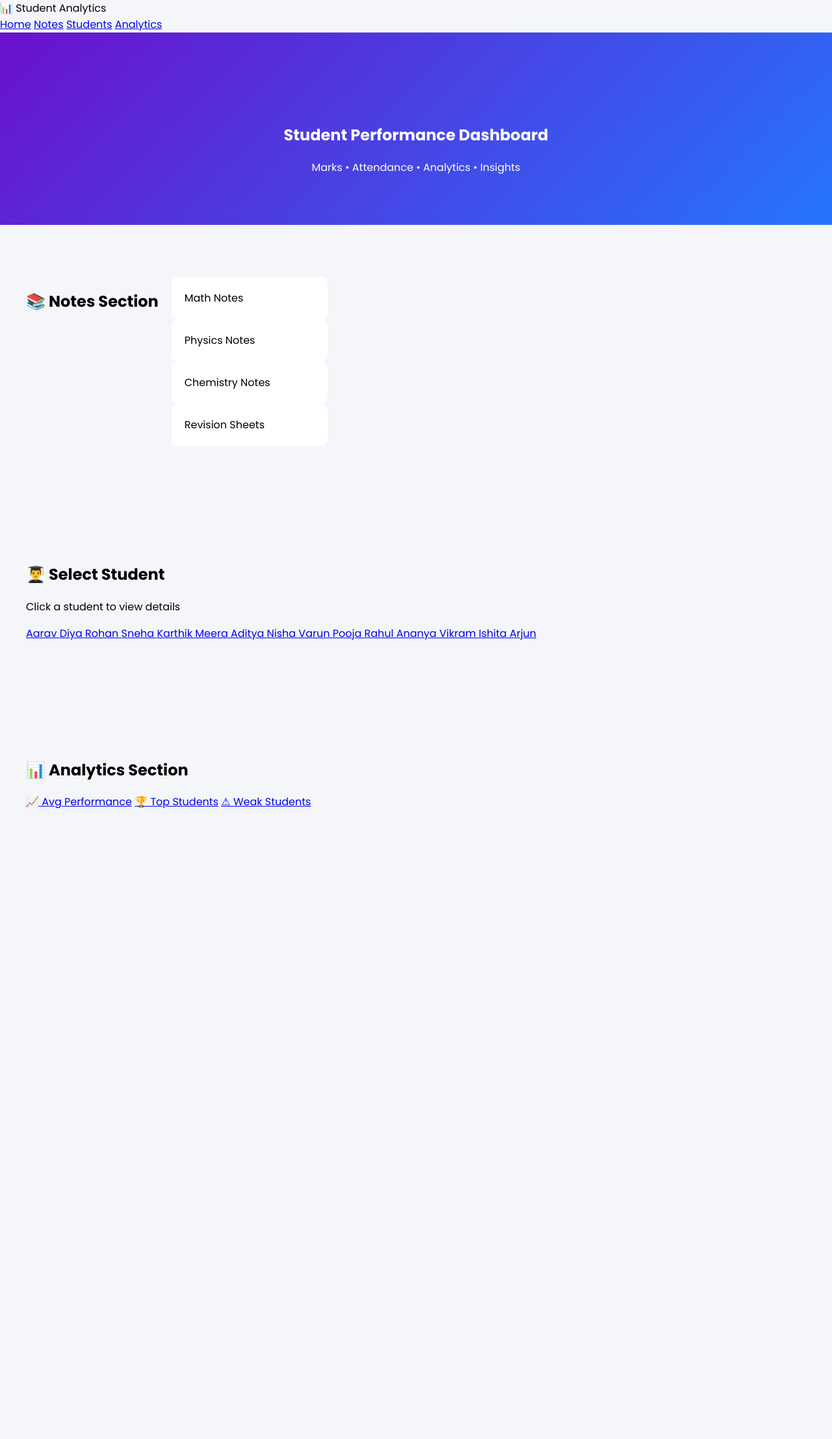
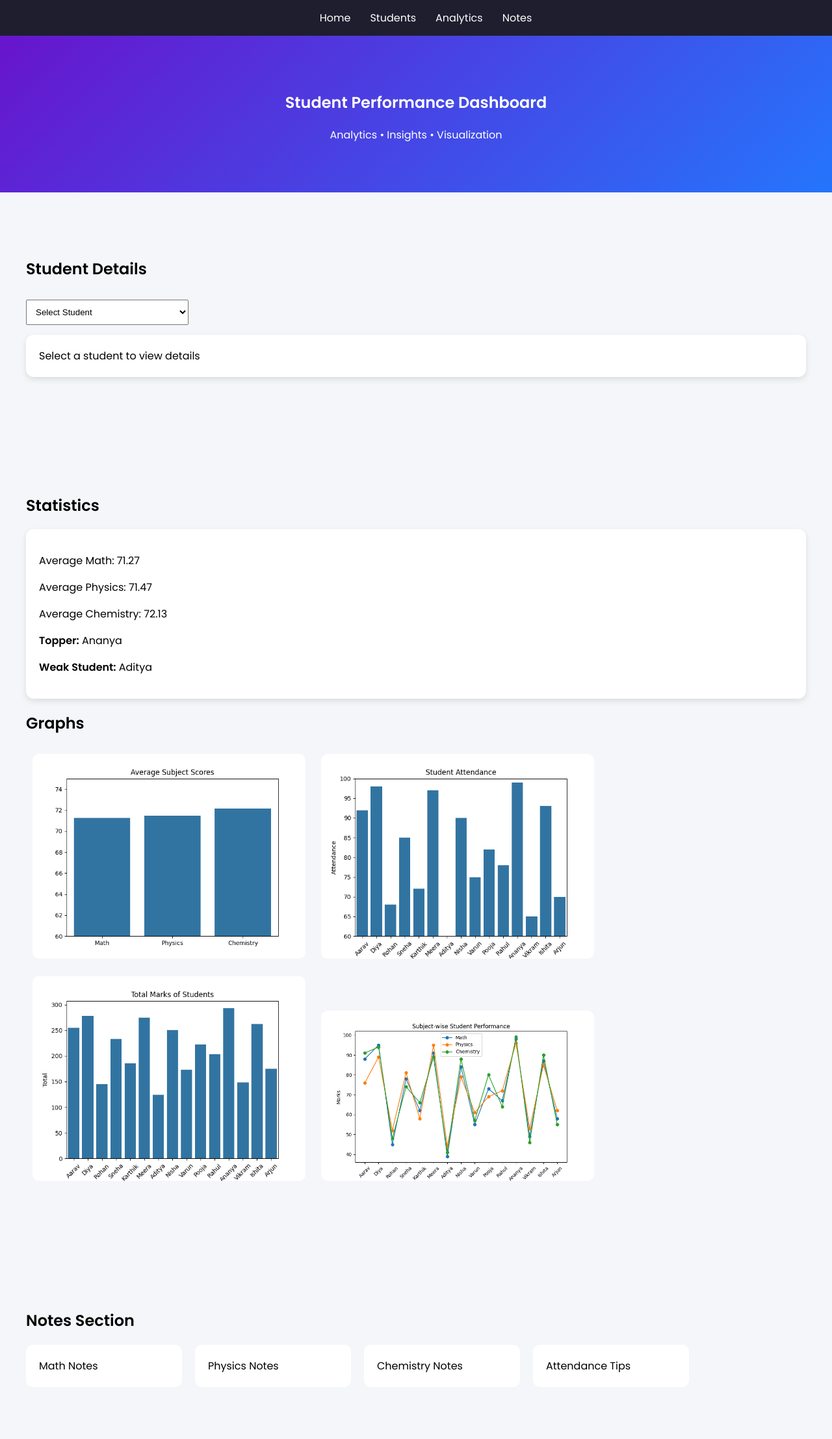
Before and after one commit to vidyansl18-ops/student-performance-analytics, a Flask app: page / in a window 1280 px wide. Shown: the whole page at 65% size. Before the commit the page ends 1244 px from the top, so only its background shows below. Run offline with Flask 3, Linux system fonts and the light colour scheme.

Commit message:
Update index.html

```diff
--- a/templates/index.html
+++ b/templates/index.html
@@ -1,67 +1,104 @@
 <!DOCTYPE html>
 <html>
 <head>
-    <title>Student Performance Dashboard</title>
+    <title>Student Performance Analytics</title>
 
-    <link href="https://fonts.googleapis.com/css2?family=Poppins:wght@300;400;600;700&display=swap" rel="stylesheet">
+    <!-- Google Font -->
+    <link href="https://fonts.googleapis.com/css2?family=Poppins:wght@300;400;600&display=swap" rel="stylesheet">
+
     <link rel="stylesheet" href="{{ url_for('static', filename='style.css') }}">
+
 </head>
 
 <body>
 
-<header>
-    <div class="logo">📊 Student Analytics</div>
+<!-- NAVBAR -->
+<div class="navbar">
+    <a href="#home">Home</a>
+    <a href="#students">Students</a>
+    <a href="#analytics">Analytics</a>
+    <a href="#notes">Notes</a>
+</div>
 
-    <nav>
-        <a href="#home">Home</a>
-        <a href="#notes">Notes</a>
-        <a href="#students">Students</a>
-        <a href="#analytics">Analytics</a>
-    </nav>
-</header>
-
-<!-- HOME -->
+<!-- HERO -->
 <section id="home" class="hero">
     <h1>Student Performance Dashboard</h1>
-    <p>Marks • Attendance • Analytics • Insights</p>
+    <p>Analytics • Insights • Visualization</p>
 </section>
 
-<!-- NOTES -->
-<section id="notes" class="section notes">
-    <h2>📚 Notes Section</h2>
+<!-- STUDENT SECTION -->
+<section id="students">
 
-    <div class="notes-grid">
+    <h2>Student Details</h2>
+
+    <select onchange="showStudent(this.value)">
+        <option>Select Student</option>
+        {% for s in students %}
+        <option value="{{ loop.index0 }}">{{ s.Name }}</option>
+        {% endfor %}
+    </select>
+
+    <div id="studentInfo" class="card">
+        Select a student to view details
+    </div>
+
+</section>
+
+<!-- ANALYTICS SECTION -->
+<section id="analytics">
+
+    <h2>Statistics</h2>
+
+    <div class="card">
+        <p>Average Math: {{ avg_math }}</p>
+        <p>Average Physics: {{ avg_physics }}</p>
+        <p>Average Chemistry: {{ avg_chemistry }}</p>
+        <p><b>Topper:</b> {{ topper }}</p>
+        <p><b>Weak Student:</b> {{ weak_student }}</p>
+    </div>
+
+    <h2>Graphs</h2>
+
+    <!-- YOUR REAL GRAPHS -->
+    <img src="{{ url_for('static', filename='average_scores.png') }}">
+    <img src="{{ url_for('static', filename='student_attendance.png') }}">
+    <img src="{{ url_for('static', filename='total_marks.png') }}">
+    <img src="{{ url_for('static', filename='s_W_performance.png') }}">
+
+</section>
+
+<!-- NOTES SECTION -->
+<section id="notes">
+
+    <h2>Notes Section</h2>
+
+    <div class="notes">
+
         <div class="note-card">Math Notes</div>
         <div class="note-card">Physics Notes</div>
         <div class="note-card">Chemistry Notes</div>
-        <div class="note-card">Revision Sheets</div>
+        <div class="note-card">Attendance Tips</div>
+
     </div>
+
 </section>
 
-<!-- STUDENTS SECTION (MANDATORY) -->
-<section id="students" class="section students">
-    <h2>👨‍🎓 Select Student</h2>
-    <p>Click a student to view details</p>
+<!-- ONLY REQUIRED JS -->
+<script>
+    const students = {{ students | tojson }};
 
-    <div class="student-bar">
-        {% for s in students %}
-            <a class="student-pill" href="/student/{{ s.Name }}">
-                {{ s.Name }}
-            </a>
-        {% endfor %}
-    </div>
-</section>
+    function showStudent(index) {
+        let s = students[index];
 
-<!-- ANALYTICS SECTION (MANDATORY) -->
-<section id="analytics" class="section analytics">
-    <h2>📊 Analytics Section</h2>
-
-    <div class="analytics-bar">
-        <a class="graph-card" href="/analytics">📈 Avg Performance</a>
-        <a class="graph-card" href="/analytics">🏆 Top Students</a>
-        <a class="graph-card" href="/analytics">⚠ Weak Students</a>
-    </div>
-</section>
+        document.getElementById("studentInfo").innerHTML =
+            "<h3>" + s.Name + "</h3>" +
+            "<p>Math: " + s.Math + "</p>" +
+            "<p>Physics: " + s.Physics + "</p>" +
+            "<p>Chemistry: " + s.Chemistry + "</p>" +
+            "<p>Attendance: " + s.Attendance + "</p>" +
+            "<p>Total: " + s.Total + "</p>";
+    }
+</script>
 
 </body>
 </html>
```
